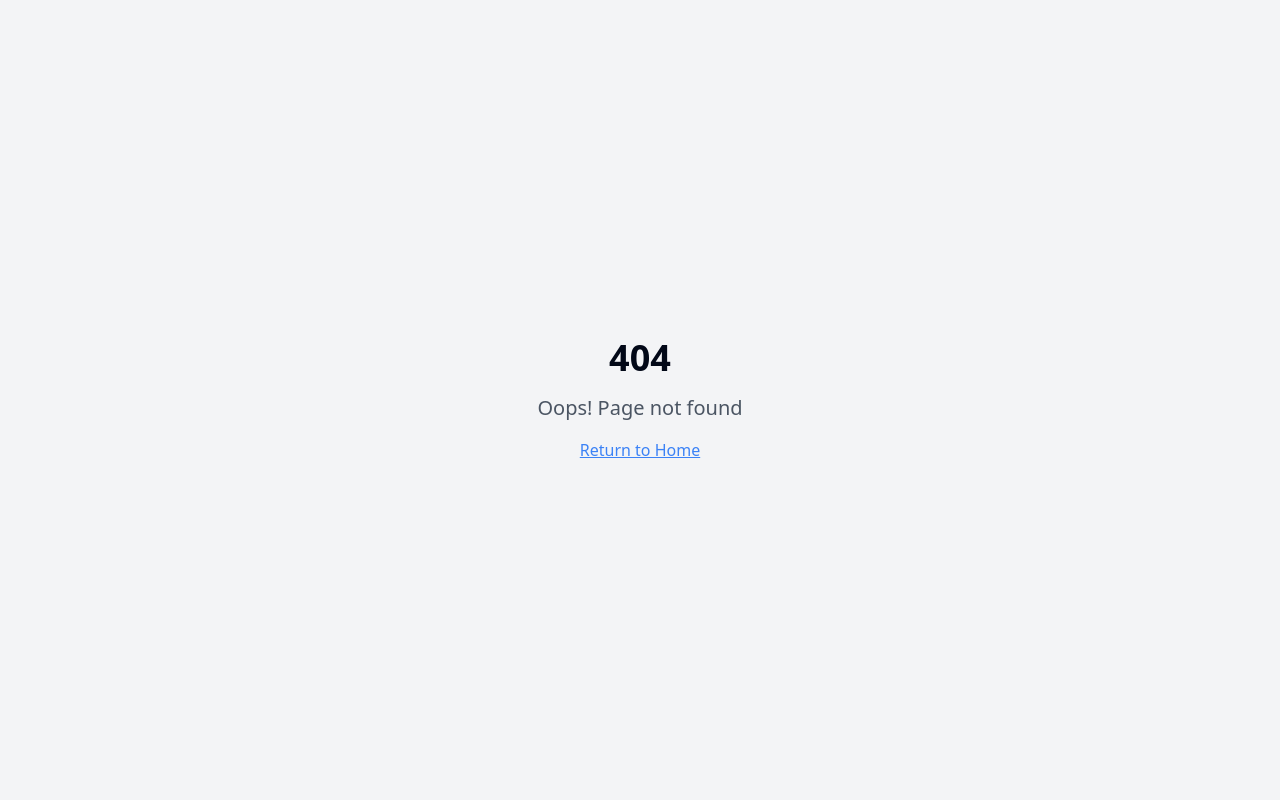
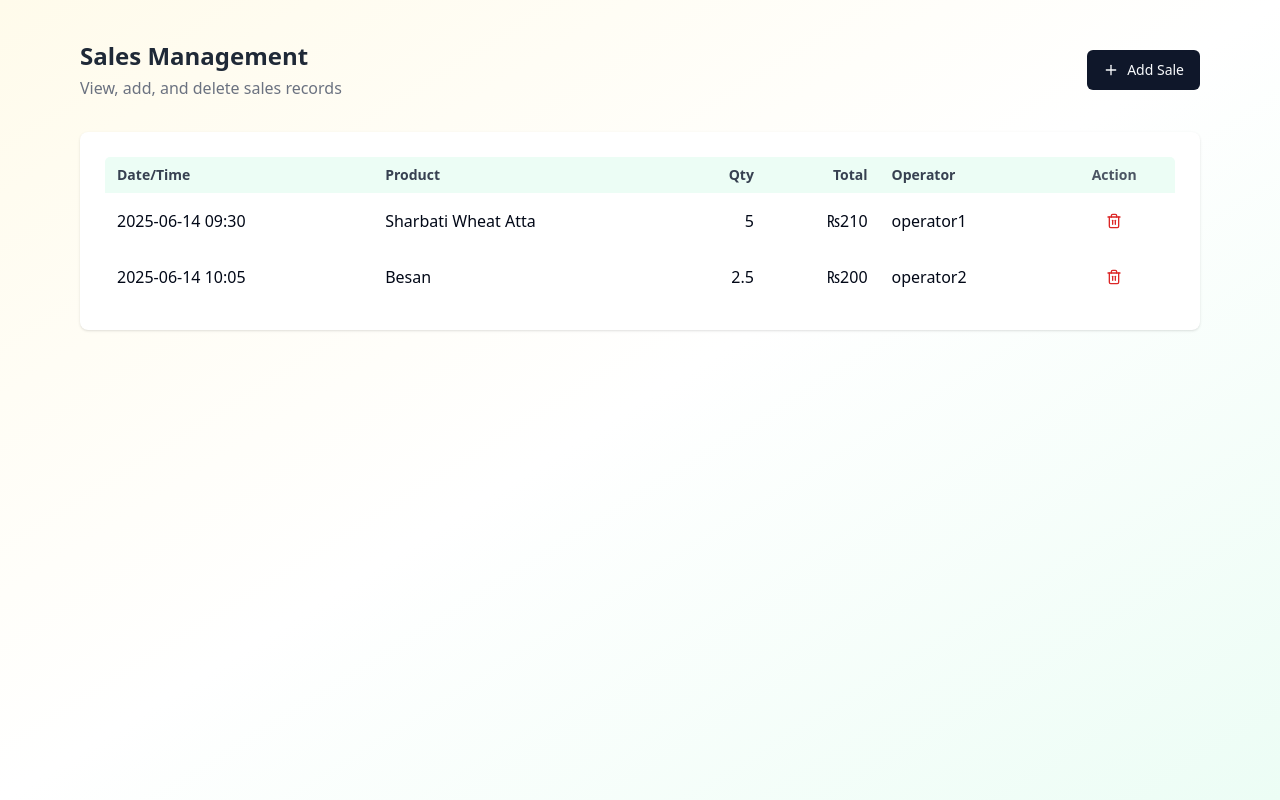
Before and after one commit to armangral/atta-chakki-tracker-app, a React (Vite) app: page /admin/sales in a window 1280 px wide. Before the commit this address had no page. Built offline with nearby package versions, Linux system fonts and the light colour scheme.

Commit message:
feat: Implement Sales Management
Adds a Sales Management page at `/admin/sales` with the ability to view, add, and delete sales records. Uses mock data and dialogs/modals for forms. Updates the main header for navigation.

```diff
--- a/src/App.tsx
+++ b/src/App.tsx
@@ -9,6 +9,7 @@ import AdminDashboard from "./pages/AdminDashboard";
 import OperatorPOS from "./pages/OperatorPOS";
 import AdminProducts from "./pages/AdminProducts";
 import AdminUsers from "./pages/AdminUsers";
+import AdminSales from "./pages/AdminSales";
 
 const queryClient = new QueryClient();
 
@@ -22,6 +23,7 @@ const App = () => (
           <Route path="/" element={<Index />} />
           <Route path="/admin" element={<AdminDashboard />} />
           <Route path="/admin/products" element={<AdminProducts />} />
+          <Route path="/admin/sales" element={<AdminSales />} />
           <Route path="/admin/users" element={<AdminUsers />} />
           <Route path="/pos" element={<OperatorPOS />} />
           {/* TODO: Add more routes for products, sales, users if needed */}
--- a/src/components/Layout/MainHeader.tsx
+++ b/src/components/Layout/MainHeader.tsx
@@ -13,7 +13,7 @@ export default function MainHeader({ userRole }: { userRole: "admin" | "operator
             <>
               <Link to="/admin" className={`font-semibold text-gray-700 px-3 py-1 rounded-lg hover:bg-amber-200 transition ${loc.pathname === "/admin" ? "bg-amber-200" : ""}`}>Dashboard</Link>
               <Link to="/admin/products" className={`font-semibold text-gray-700 px-3 py-1 rounded-lg hover:bg-amber-200 transition ${loc.pathname === "/admin/products" ? "bg-amber-200" : ""}`}>Products</Link>
-              <Link to="/admin/sales" className="font-semibold text-gray-700 px-3 py-1 rounded-lg hover:bg-amber-200 transition">Sales Log</Link>
+              <Link to="/admin/sales" className={`font-semibold text-gray-700 px-3 py-1 rounded-lg hover:bg-amber-200 transition ${loc.pathname === "/admin/sales" ? "bg-amber-200" : ""}`}>Sales Log</Link>
               <Link to="/admin/users" className={`font-semibold text-gray-700 px-3 py-1 rounded-lg hover:bg-amber-200 transition ${loc.pathname === "/admin/users" ? "bg-amber-200" : ""}`}>Users</Link>
             </>
           )}
--- /dev/null
+++ b/src/pages/AdminSales.tsx
@@ -0,0 +1,214 @@
+
+import { useState } from "react";
+import { Plus, Trash2 } from "lucide-react";
+import { Dialog, DialogContent, DialogHeader, DialogTitle, DialogDescription, DialogTrigger, DialogFooter, DialogClose } from "@/components/ui/dialog";
+import { Button } from "@/components/ui/button";
+import { Input } from "@/components/ui/input";
+import { toast } from "@/hooks/use-toast";
+
+const MOCK_PRODUCTS = [
+  { id: 1, name: "Sharbati Wheat Atta" },
+  { id: 2, name: "Besan" },
+  { id: 3, name: "Turmeric Powder" },
+];
+
+const MOCK_OPERATORS = [
+  { id: 1, name: "operator1" },
+  { id: 2, name: "operator2" },
+];
+
+type Sale = {
+  id: number;
+  productId: number;
+  productName: string;
+  quantity: number;
+  total: number;
+  operator: string;
+  date: string;
+};
+
+const INITIAL_SALES: Sale[] = [
+  { id: 1, productId: 1, productName: "Sharbati Wheat Atta", quantity: 5, total: 210, operator: "operator1", date: "2025-06-14 09:30" },
+  { id: 2, productId: 2, productName: "Besan", quantity: 2.5, total: 200, operator: "operator2", date: "2025-06-14 10:05" }
+];
+
+export default function AdminSales() {
+  const [sales, setSales] = useState<Sale[]>(INITIAL_SALES);
+  const [isOpen, setIsOpen] = useState(false);
+
+  // Add Sale form state
+  const [form, setForm] = useState({
+    productId: "",
+    quantity: "",
+    total: "",
+    operator: "",
+    date: "",
+  });
+
+  // Handle Form Changes
+  const handleFormChange = (e: React.ChangeEvent<HTMLInputElement | HTMLSelectElement>) => {
+    setForm({ ...form, [e.target.name]: e.target.value });
+  };
+
+  // Handle Sale Add
+  const handleAddSale = () => {
+    if (!form.productId || !form.quantity || !form.total || !form.operator || !form.date) {
+      toast({ title: "Incomplete fields", description: "Please fill in all sale details." });
+      return;
+    }
+    const prod = MOCK_PRODUCTS.find(p => p.id === Number(form.productId));
+    if (!prod) {
+      toast({ title: "Invalid product!" });
+      return;
+    }
+    const newSale: Sale = {
+      id: Math.max(...sales.map(s => s.id)) + 1,
+      productId: Number(form.productId),
+      productName: prod.name,
+      quantity: parseFloat(form.quantity),
+      total: parseFloat(form.total),
+      operator: form.operator,
+      date: form.date
+    };
+    setSales(prev => [newSale, ...prev]);
+    setForm({
+      productId: "",
+      quantity: "",
+      total: "",
+      operator: "",
+      date: "",
+    });
+    setIsOpen(false);
+    toast({ title: "Sale recorded" });
+  };
+
+  // Handle Sale Delete
+  const handleDeleteSale = (id: number) => {
+    setSales(prev => prev.filter(s => s.id !== id));
+    toast({ title: "Sale deleted" });
+  };
+
+  return (
+    <div className="min-h-screen bg-gradient-to-br from-amber-50 via-white to-emerald-50 pb-20">
+      <div className="max-w-6xl mx-auto px-4 pt-10">
+        <div className="flex flex-col md:flex-row md:items-center justify-between mb-8 gap-4">
+          <div>
+            <div className="text-2xl font-bold text-gray-800 mb-1">Sales Management</div>
+            <div className="text-gray-500">View, add, and delete sales records</div>
+          </div>
+          <Dialog open={isOpen} onOpenChange={setIsOpen}>
+            <DialogTrigger asChild>
+              <Button variant="default" className="gap-2">
+                <Plus size={18}/> Add Sale
+              </Button>
+            </DialogTrigger>
+            <DialogContent>
+              <DialogHeader>
+                <DialogTitle>Add New Sale</DialogTitle>
+                <DialogDescription>Record a sale by filling in the details below.</DialogDescription>
+              </DialogHeader>
+              <form
+                className="space-y-4 mt-3"
+                onSubmit={e => {
+                  e.preventDefault();
+                  handleAddSale();
+                }}
+              >
+                <div>
+                  <label className="block text-sm font-medium mb-1">Product</label>
+                  <select
+                    name="productId"
+                    value={form.productId}
+                    onChange={handleFormChange}
+                    className="w-full border rounded p-2"
+                  >
+                    <option value="">Select</option>
+                    {MOCK_PRODUCTS.map((p) => (
+                      <option key={p.id} value={p.id}>{p.name}</option>
+                    ))}
+                  </select>
+                </div>
+                <div>
+                  <label className="block text-sm font-medium mb-1">Quantity Sold (Kg/Ltrs)</label>
+                  <Input name="quantity" type="number" step={0.01} value={form.quantity} onChange={handleFormChange} placeholder="e.g. 2.5" />
+                </div>
+                <div>
+                  <label className="block text-sm font-medium mb-1">Total Amount (₨)</label>
+                  <Input name="total" type="number" step={0.01} value={form.total} onChange={handleFormChange} placeholder="e.g. 250" />
+                </div>
+                <div>
+                  <label className="block text-sm font-medium mb-1">Operator</label>
+                  <select
+                    name="operator"
+                    value={form.operator}
+                    onChange={handleFormChange}
+                    className="w-full border rounded p-2"
+                  >
+                    <option value="">Select</option>
+                    {MOCK_OPERATORS.map((op) => (
+                      <option key={op.id} value={op.name}>{op.name}</option>
+                    ))}
+                  </select>
+                </div>
+                <div>
+                  <label className="block text-sm font-medium mb-1">Date &amp; Time</label>
+                  <Input name="date" type="datetime-local" value={form.date} onChange={handleFormChange} />
+                </div>
+                <DialogFooter className="mt-4">
+                  <Button type="submit">Add Sale</Button>
+                  <DialogClose asChild>
+                    <Button type="button" variant="secondary">Cancel</Button>
+                  </DialogClose>
+                </DialogFooter>
+              </form>
+            </DialogContent>
+          </Dialog>
+        </div>
+        <div className="bg-white rounded-lg shadow p-6 overflow-x-auto">
+          <table className="w-full border rounded-md overflow-hidden bg-white">
+            <thead className="bg-emerald-50">
+              <tr>
+                <th className="px-3 py-2 text-left font-semibold text-gray-700 text-sm">Date/Time</th>
+                <th className="px-3 py-2 text-left font-semibold text-gray-700 text-sm">Product</th>
+                <th className="px-3 py-2 text-right font-semibold text-gray-700 text-sm">Qty</th>
+                <th className="px-3 py-2 text-right font-semibold text-gray-700 text-sm">Total</th>
+                <th className="px-3 py-2 text-left font-semibold text-gray-700 text-sm">Operator</th>
+                <th className="px-3 py-2 text-center font-semibold text-gray-600 text-sm">Action</th>
+              </tr>
+            </thead>
+            <tbody>
+              {sales.length === 0 ? (
+                <tr>
+                  <td className="px-3 py-6 italic text-gray-400 text-center" colSpan={6}>
+                    No sales records.
+                  </td>
+                </tr>
+              ) : (
+                sales.map((s) => (
+                  <tr key={s.id} className="group">
+                    <td className="px-3 py-2">{s.date}</td>
+                    <td className="px-3 py-2">{s.productName}</td>
+                    <td className="px-3 py-2 text-right">{s.quantity}</td>
+                    <td className="px-3 py-2 text-right">₨{s.total}</td>
+                    <td className="px-3 py-2">{s.operator}</td>
+                    <td className="px-3 py-2 text-center">
+                      <Button
+                        size="icon"
+                        variant="ghost"
+                        className="text-red-600 hover:bg-red-100"
+                        onClick={() => handleDeleteSale(s.id)}
+                        title="Delete sale"
+                      >
+                        <Trash2 size={18} />
+                      </Button>
+                    </td>
+                  </tr>
+                ))
+              )}
+            </tbody>
+          </table>
+        </div>
+      </div>
+    </div>
+  );
+}
```
